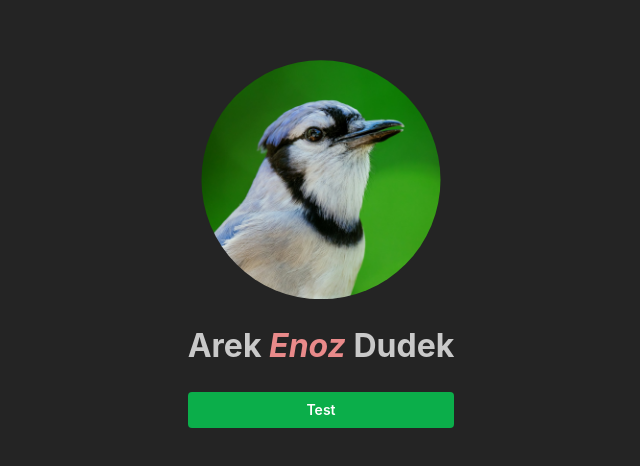
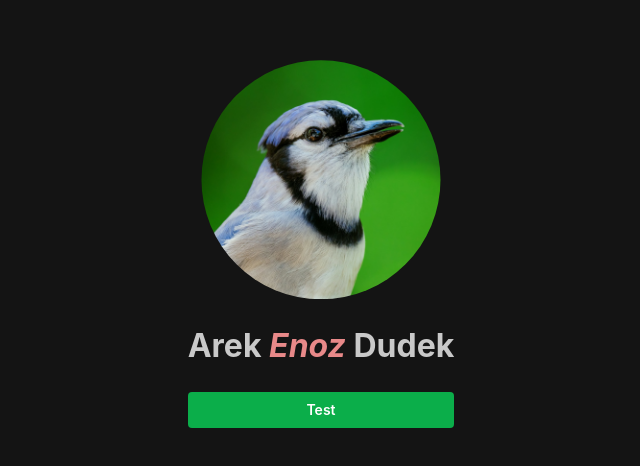
Before and after one commit to Enoz/enoz.dev, a React (Vite) app in the folder enozian.com/: page / in a window 1280 px wide. Shown: the part 156-622 px from the top of the page, without its empty margins (319-959 px from the left). Built offline with nearby package versions, Linux system fonts and the light colour scheme.

Commit message:
feat: Dark Background Color

```diff
--- /dev/null
+++ b/enozian.com/src/index.css
@@ -0,0 +1,3 @@
+body {
+  background-color: var(--mantine-color-dark-9);
+}
--- a/enozian.com/src/main.tsx
+++ b/enozian.com/src/main.tsx
@@ -2,6 +2,7 @@ import '@mantine/core/styles.css'
 import { BrowserRouter, Routes, Route } from 'react-router'
 import { createRoot } from 'react-dom/client'
 import Home from './components/Home/Home.tsx'
+import './index.css'
 import { MantineProvider, createTheme } from '@mantine/core'
 
 
```
